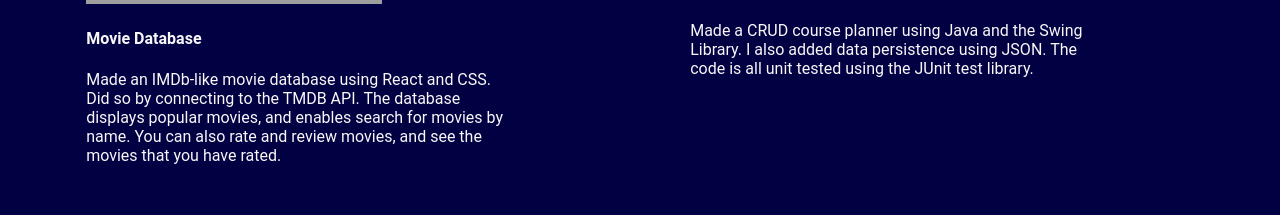
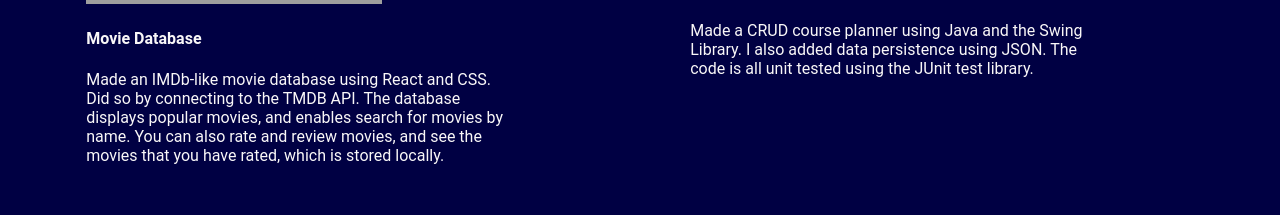
Before and after one commit to parthchheda2005/personal-portfolio-very-old, a React (Create React App) app: page / in a window 1280 px wide. Shown: the part 2057-2272 px from the top of the page. Built offline with nearby package versions, Linux system fonts and the light colour scheme; grey boxes are pictures that could not be loaded.

Commit message:
added more details to my movie list

```diff
--- a/src/components/Projects.js
+++ b/src/components/Projects.js
@@ -26,7 +26,7 @@ const myProjects = [
     projectName: "Movie Database",
     githubRepo: "https://github.com/parthchheda2005/movie-list",
     description:
-      "Made an IMDb-like movie database using React and CSS. Did so by connecting to the TMDB API. The database displays popular movies, and enables search for movies by name. You can also rate and review movies, and see the movies that you have rated.",
+      "Made an IMDb-like movie database using React and CSS. Did so by connecting to the TMDB API. The database displays popular movies, and enables search for movies by name. You can also rate and review movies, and see the movies that you have rated, which is stored locally.",
     img: MovieSS,
   },
   {
```
